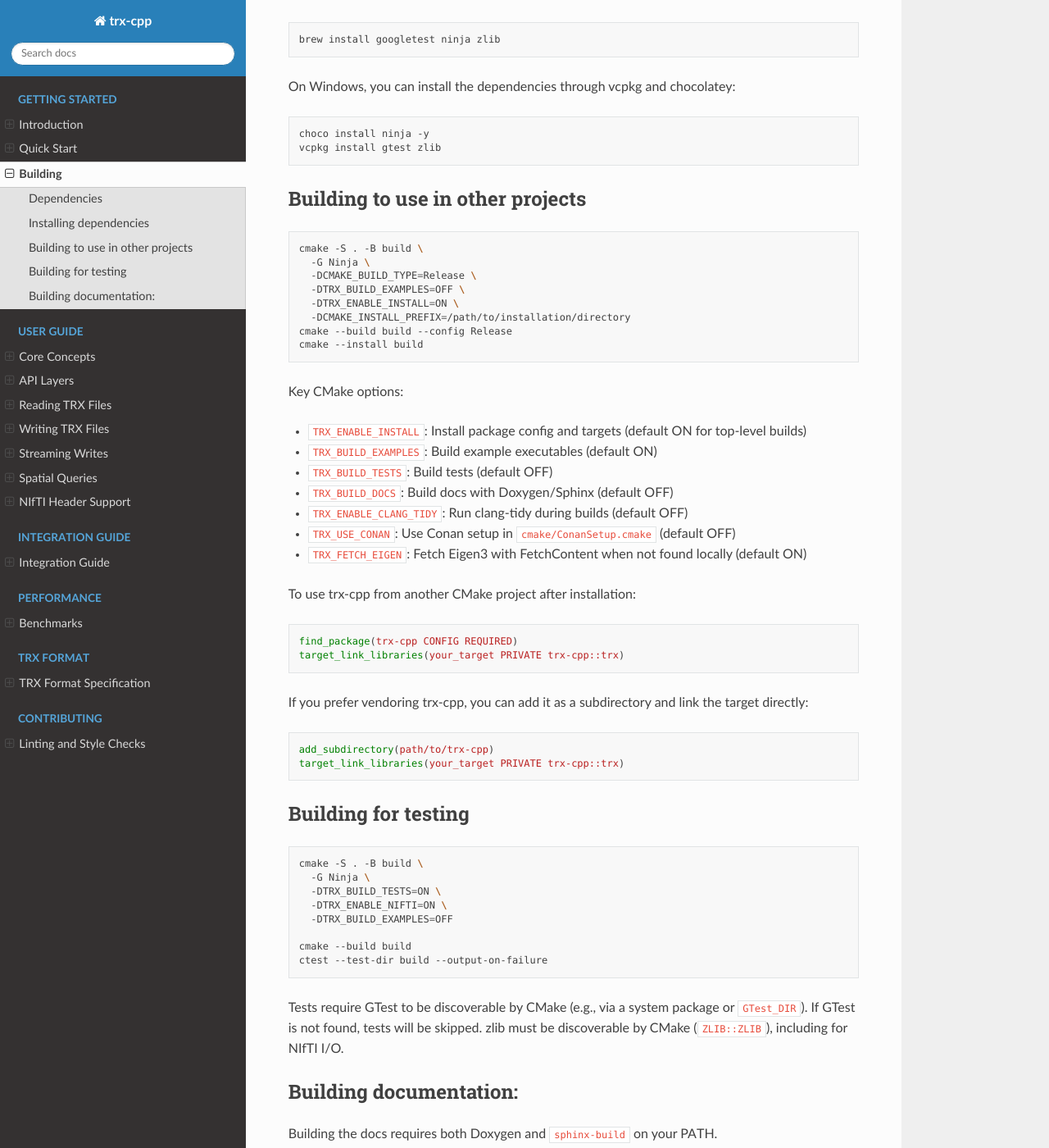
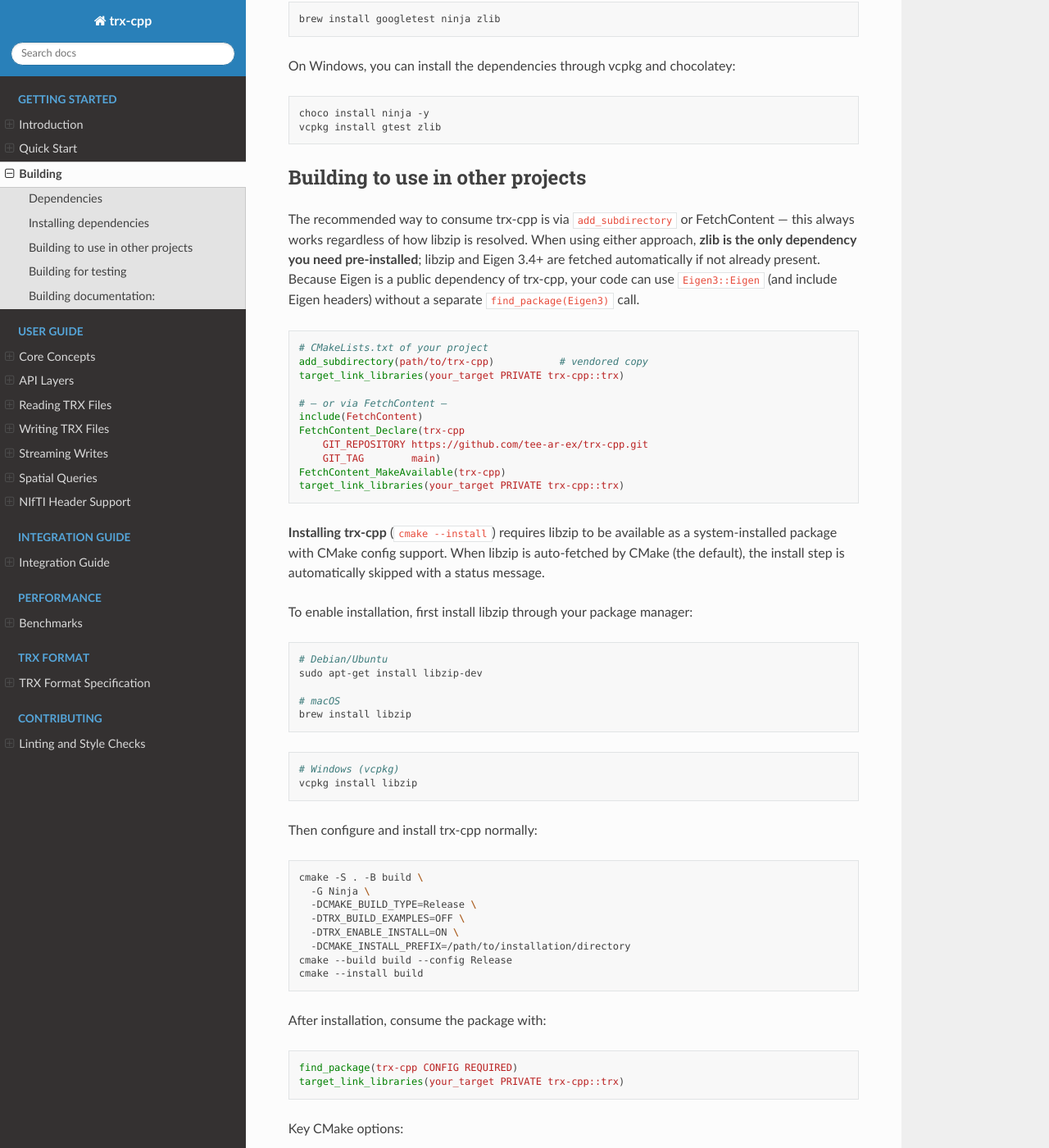
Before and after one commit to tee-ar-ex/trx-cpp, a Sphinx documentation site: the page built from docs/building.rst, in a window 1280 px wide and 1400 px high, scrolled down 748 px. Shown: the whole window at 82% size. Built offline with Sphinx 7.4.7 and the Read the Docs theme 3.1.0, drawn with Linux system fonts in a browser that asks for light colours; pages that are not in the unit, such as notebooks, are missing from menus; some of the changed text lies outside the part shown.

Commit message:
Update building docs

```diff
--- a/docs/building.rst
+++ b/docs/building.rst
@@ -7,26 +7,24 @@
 Required:
 
 - C++17 compiler
-- zlib (required by libzip)
+- zlib (``zlib1g-dev`` / ``zlib-devel`` / Homebrew ``zlib``)
+
+libzip and Eigen 3.4+ are fetched automatically by CMake when not found
+locally — no manual installation required.
 
 
 Installing dependencies
 ------------------------
 
 The examples below include GoogleTest, which is only required when building
-the tests. Ninja is optional but recommended. libzip and Eigen are resolved by
-CMake: it uses local installs when present and otherwise fetches them.
+the tests. Ninja is optional but recommended.
 
-On Debian-based systems the zip tools have been split into separate packages
-on recent Ubuntu versions.
+On Debian-based systems:
 
 .. code-block:: bash
 
    sudo apt-get install \
       zlib1g-dev \
-      zipcmp \
-      zipmerge \
-      ziptool \
       ninja-build \
       libgtest-dev
 
@@ -48,6 +46,50 @@
 Building to use in other projects
 ---------------------------------
 
+The recommended way to consume trx-cpp is via ``add_subdirectory`` or
+FetchContent — this always works regardless of how libzip is resolved.
+When using either approach, **zlib is the only dependency you need
+pre-installed**; libzip and Eigen 3.4+ are fetched automatically if not
+already present.  Because Eigen is a public dependency of trx-cpp, your
+code can use ``Eigen3::Eigen`` (and include Eigen headers) without a
+separate ``find_package(Eigen3)`` call.
+
+.. code-block:: cmake
+
+   # CMakeLists.txt of your project
+   add_subdirectory(path/to/trx-cpp)           # vendored copy
+   target_link_libraries(your_target PRIVATE trx-cpp::trx)
+
+   # — or via FetchContent —
+   include(FetchContent)
+   FetchContent_Declare(trx-cpp
+       GIT_REPOSITORY https://github.com/tee-ar-ex/trx-cpp.git
+       GIT_TAG        main)
+   FetchContent_MakeAvailable(trx-cpp)
+   target_link_libraries(your_target PRIVATE trx-cpp::trx)
+
+**Installing trx-cpp** (``cmake --install``) requires libzip to be available
+as a system-installed package with CMake config support.  When libzip is
+auto-fetched by CMake (the default), the install step is automatically skipped
+with a status message.
+
+To enable installation, first install libzip through your package manager:
+
+.. code-block:: bash
+
+   # Debian/Ubuntu
+   sudo apt-get install libzip-dev
+
+   # macOS
+   brew install libzip
+
+.. code-block:: powershell
+
+   # Windows (vcpkg)
+   vcpkg install libzip
+
+Then configure and install trx-cpp normally:
+
 .. code-block:: bash
 
    cmake -S . -B build \
@@ -59,6 +101,13 @@
    cmake --build build --config Release
    cmake --install build
 
+After installation, consume the package with:
+
+.. code-block:: cmake
+
+   find_package(trx-cpp CONFIG REQUIRED)
+   target_link_libraries(your_target PRIVATE trx-cpp::trx)
+
 Key CMake options:
 
 - ``TRX_ENABLE_INSTALL``: Install package config and targets (default ON for top-level builds)
@@ -68,21 +117,6 @@
 - ``TRX_ENABLE_CLANG_TIDY``: Run clang-tidy during builds (default OFF)
 - ``TRX_USE_CONAN``: Use Conan setup in ``cmake/ConanSetup.cmake`` (default OFF)
 - ``TRX_FETCH_EIGEN``: Fetch Eigen3 with FetchContent when not found locally (default ON)
-
-To use trx-cpp from another CMake project after installation:
-
-.. code-block:: cmake
-
-   find_package(trx-cpp CONFIG REQUIRED)
-   target_link_libraries(your_target PRIVATE trx-cpp::trx)
-
-If you prefer vendoring trx-cpp, you can add it as a subdirectory and link the
-target directly:
-
-.. code-block:: cmake
-
-   add_subdirectory(path/to/trx-cpp)
-   target_link_libraries(your_target PRIVATE trx-cpp::trx)
 
 
 Building for testing
```
